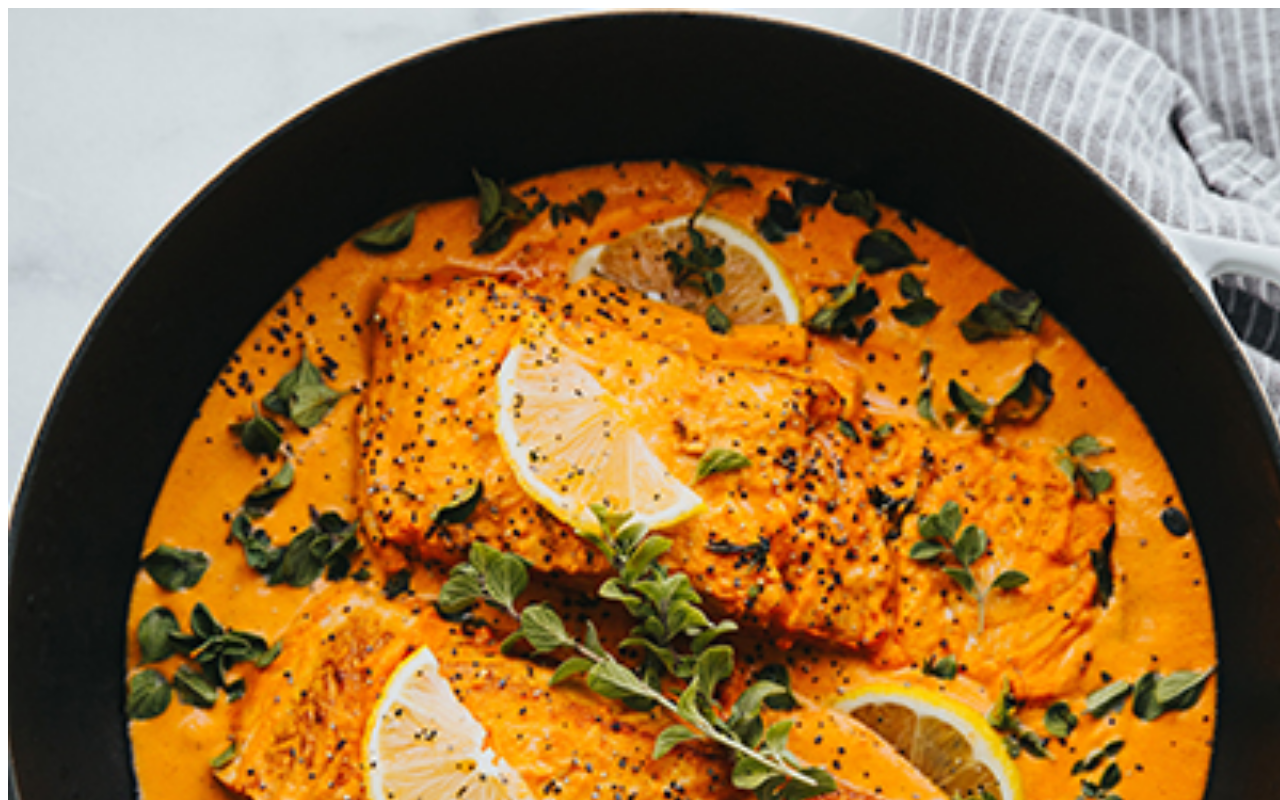
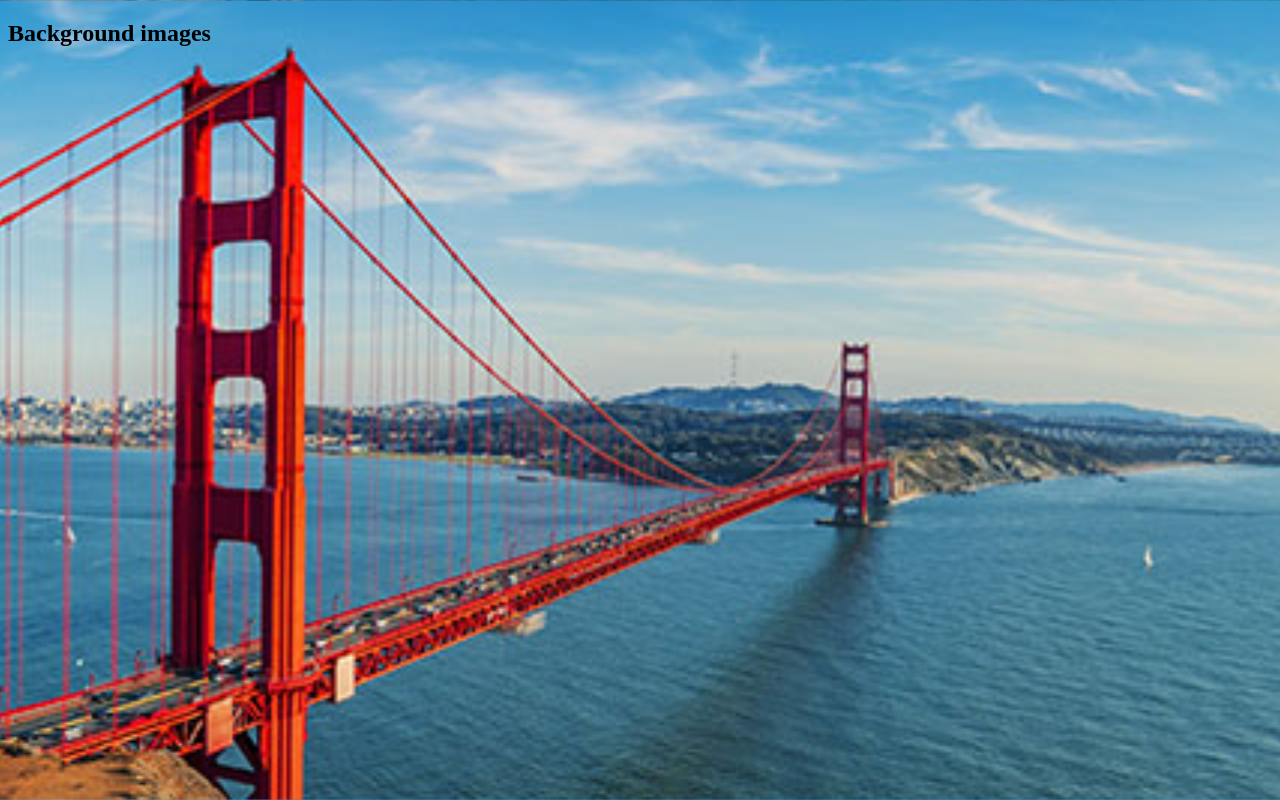
Before and after one commit to kevinsoliz/CSSwithMosh, a plain HTML site: page IMAGES/1_Images.html in a window 1280 px wide. Shown: the top 800 px of the page. Drawn offline with Linux system fonts and the light colour scheme.

Commit message:
Background images

```diff
--- a/IMAGES/1_Images.html
+++ b/IMAGES/1_Images.html
@@ -7,6 +7,9 @@
     <link rel="stylesheet" href="css/1_Images.css">
   </head>
   <body>
-    <img class="meal" src="images/meal.jpg" alt="Salmon with curry" /><!--Para imagenes decorativas establece alta vacio, si no verán el nombre del file.-->
+    <!--Para imagenes decorativas establece alta vacio, si no verán el nombre del file.-->
+    <section>
+      <h2>Background images</h2>
+    </section>
   </body>
 </html>
--- a/IMAGES/css/1_Images.css
+++ b/IMAGES/css/1_Images.css
@@ -1,3 +1,8 @@
-.meal {
-  width: 100vw;
+body {
+  background: url(../images/bg-sanfrancisco.jpg);
+  background-repeat: no-repeat; /* repeat-x*/
+  /*background-position: 100% 0; horizontal vertical */
+  background-size: cover; /* desaparece porque body (blocklevel element) su height es 0 por defecto, también puedes usar cover*/
+  height: 300vh;
+  background-attachment: fixed;
 }
```
